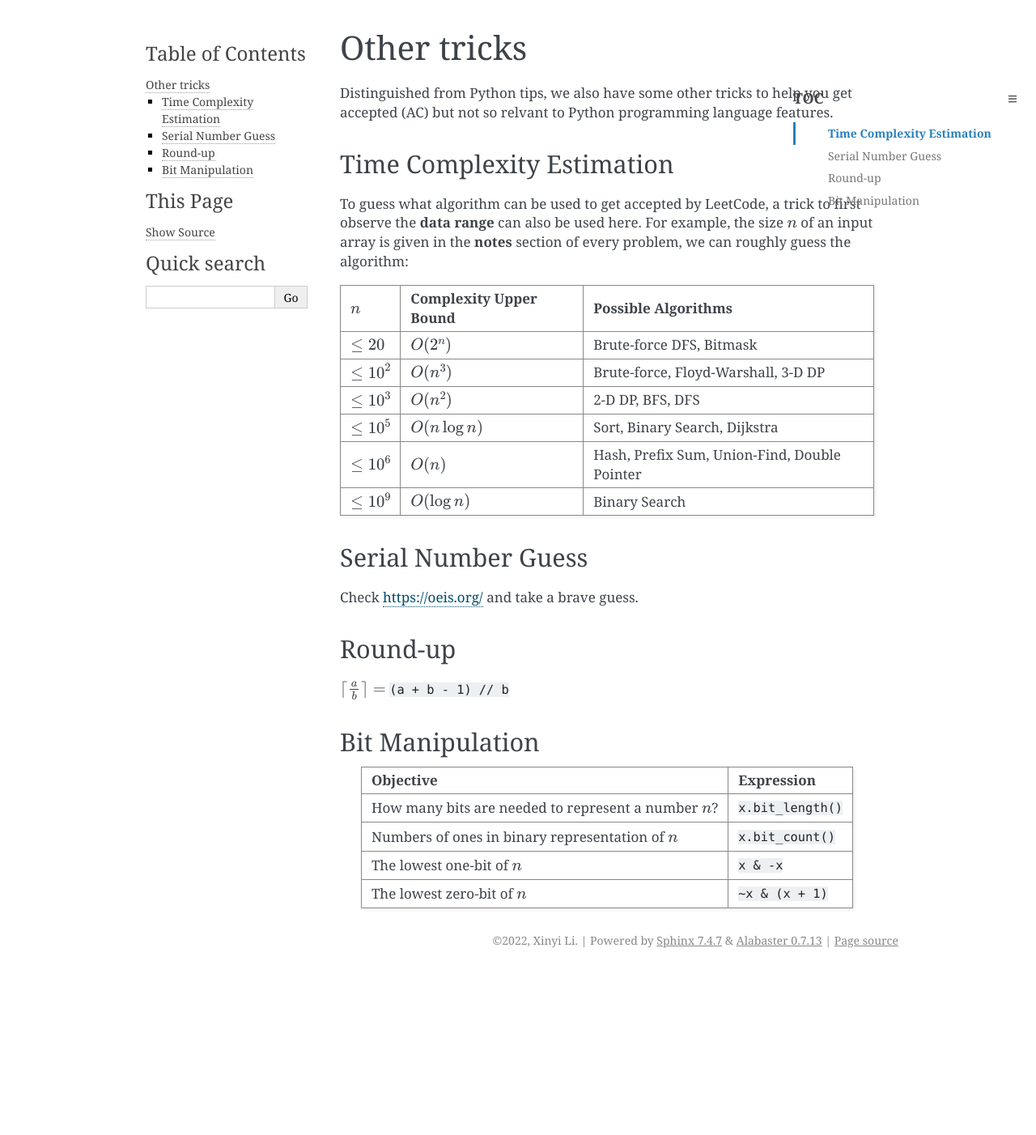
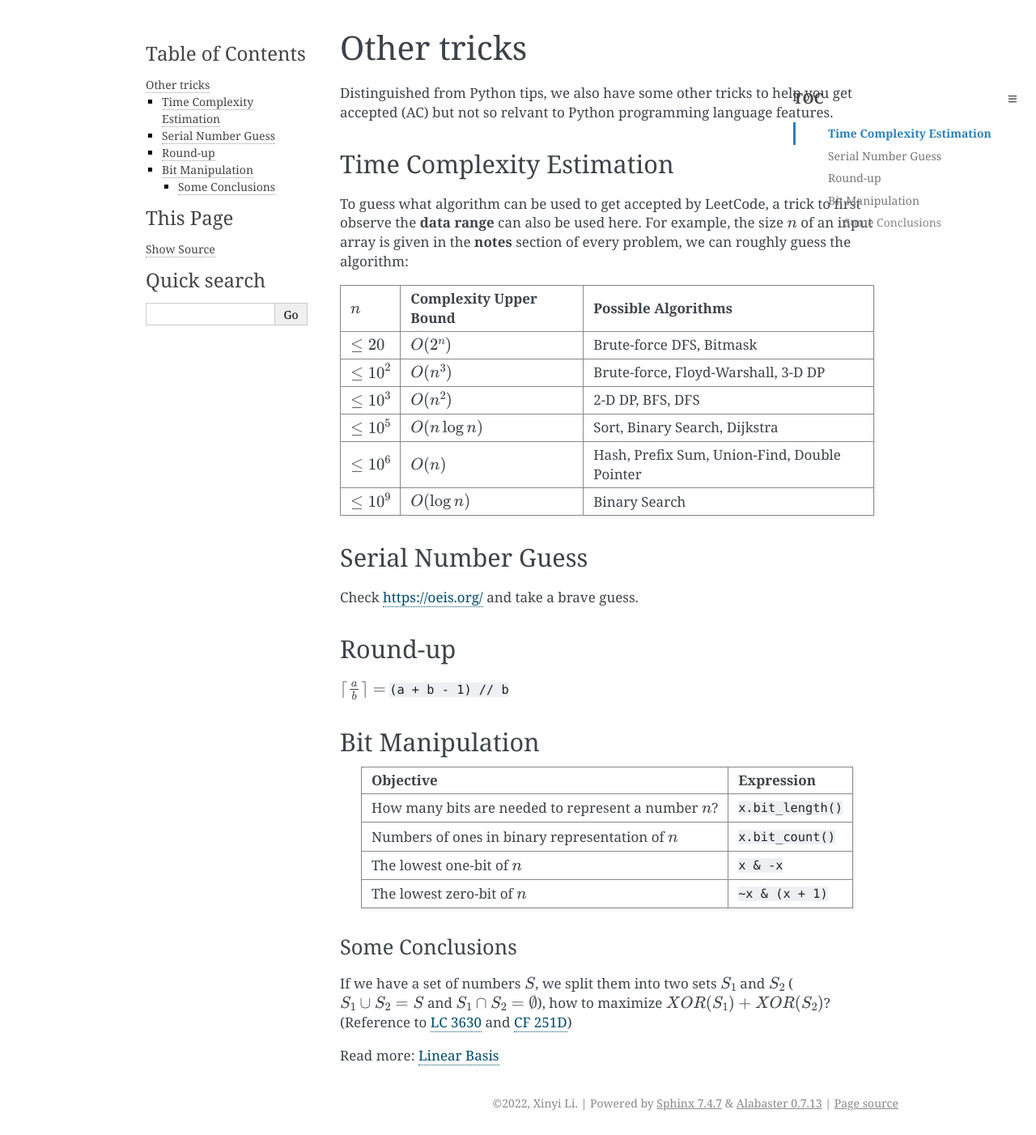
Before and after one commit to li-xin-yi/lctemplates, a Sphinx documentation site: the page built from docs/source/other-tricks.md, in a window 1280 px wide. Shown: the whole page at 81% size. Built offline with Sphinx 7.4.7, drawn with Linux system fonts in a browser that asks for light colours; before the commit the page ends 1201 px from its top, so only the background shows below that.

Commit message:
Add section on maximizing XOR for partitioned sets in bit manipulation

```diff
--- a/docs/source/other-tricks.md
+++ b/docs/source/other-tricks.md
@@ -31,3 +31,9 @@ $\lceil \frac{a}{b} \rceil = $ `(a + b - 1) // b`
 | Numbers of ones in binary representation of $n$ | `x.bit_count()` |
 | The lowest one-bit of $n$ | `x & -x` |
 | The lowest zero-bit of $n$ | `~x & (x + 1)` |
+
+### Some Conclusions
+
+If we have a set of numbers $S$, we split them into two sets $S_1$ and $S_2$ ($S_1 \cup S_2 = S$ and $S_1 \cap S_2 = \emptyset$), how to maximize $XOR(S_1) + XOR(S_2)$? (Reference to [LC 3630](https://leetcode.com/problems/partition-array-for-maximum-xor-and-and/description/) and [CF  251D](https://codeforces.com/problemset/problem/251/D))
+
+Read more: [Linear Basis](https://en.wikipedia.org/wiki/Linear_basis)
```
